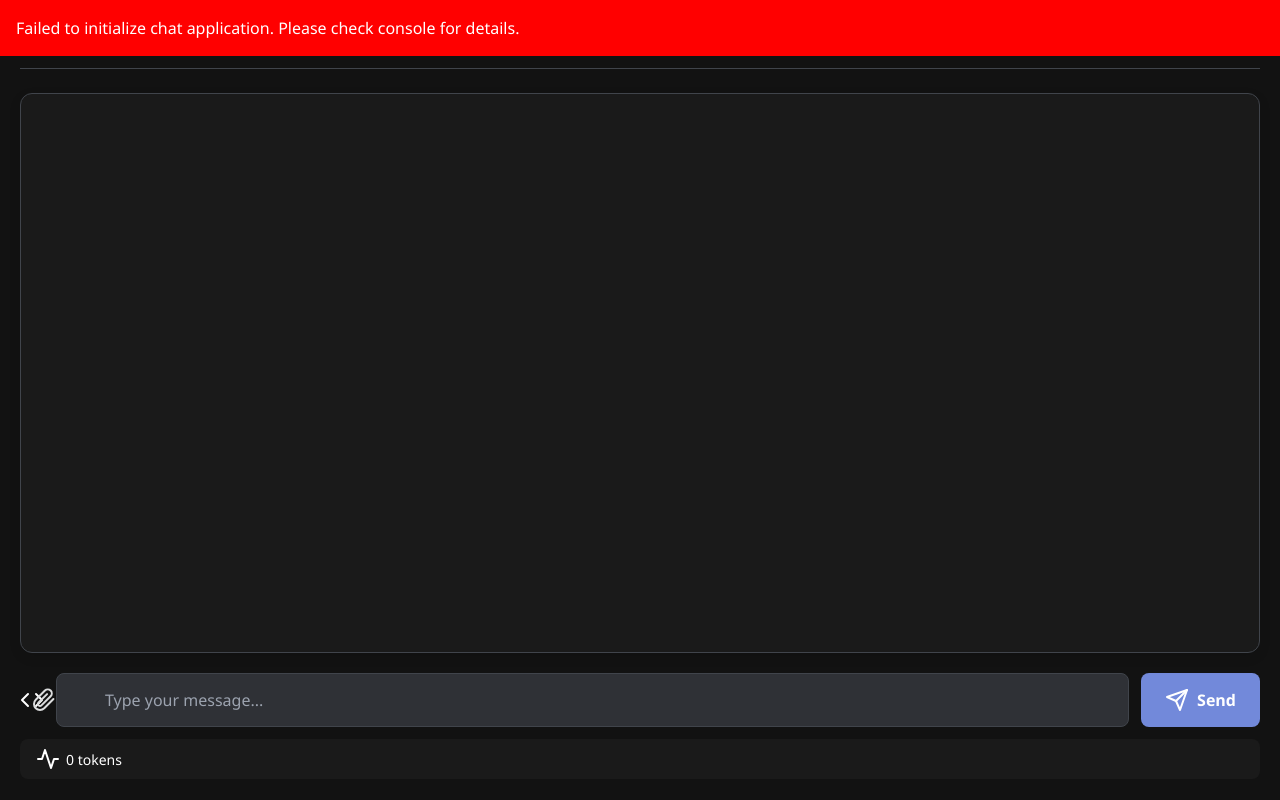
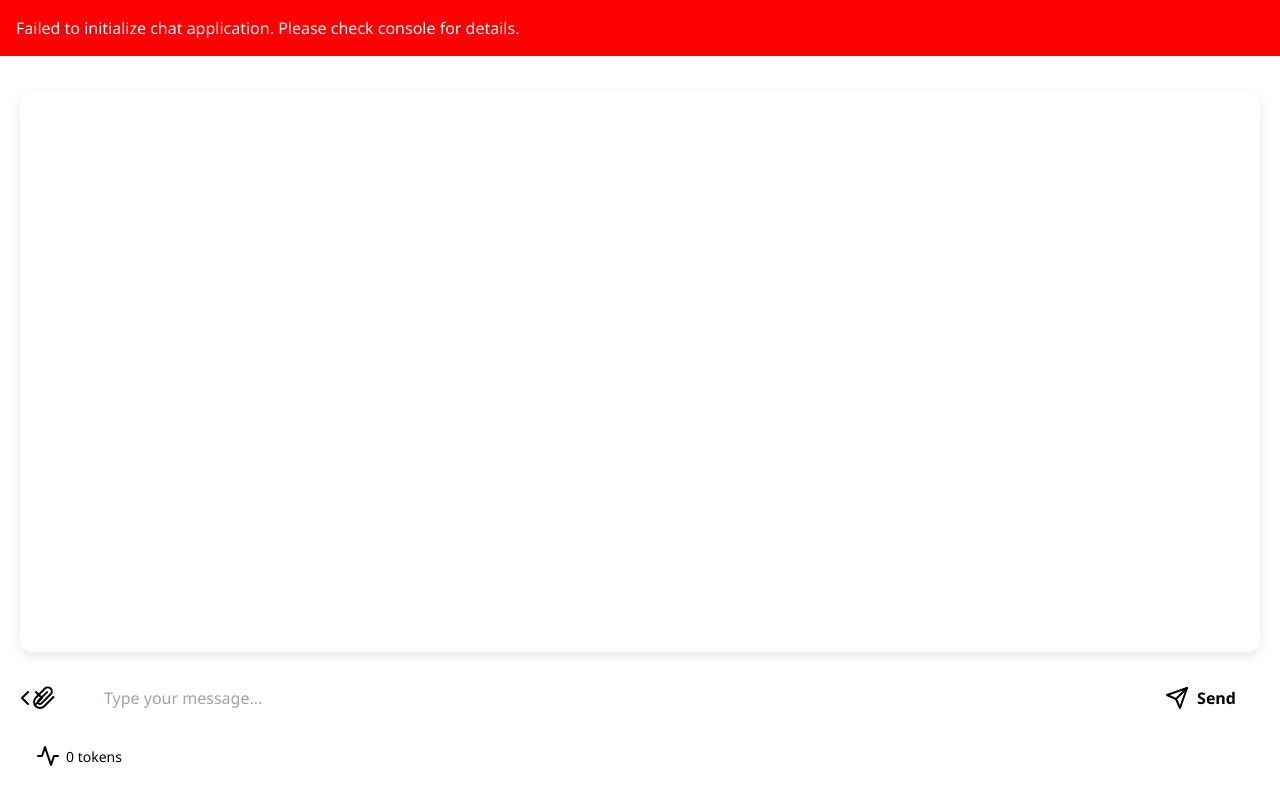
Before and after one commit to BalveerSingh0705/BKSChat, a Flask app: page / in a window 1280 px wide. Run offline with Flask 3, Linux system fonts and the light colour scheme; some libraries are stand-ins or nearby versions.

Commit message:
Update styles.css

```diff
--- a/static/css/styles.css
+++ b/static/css/styles.css
@@ -1,4 +1,4 @@
-:root {
+root {
     --primary-color: #7289da;
     --background-dark: #1a1a1a;
     --background-darker: #121212;
```
